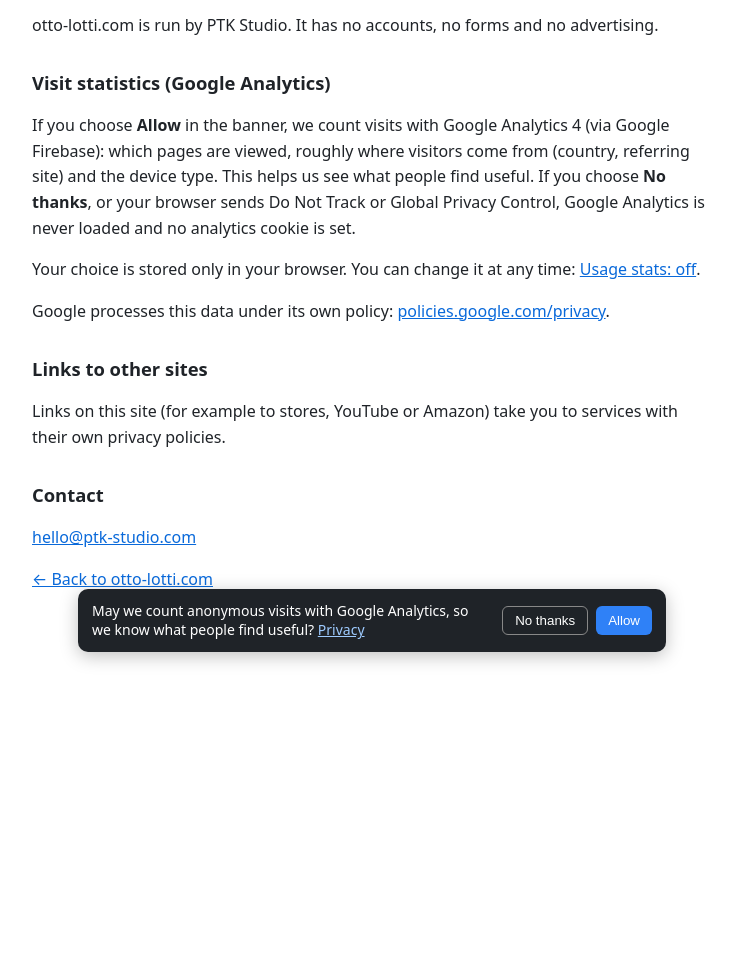
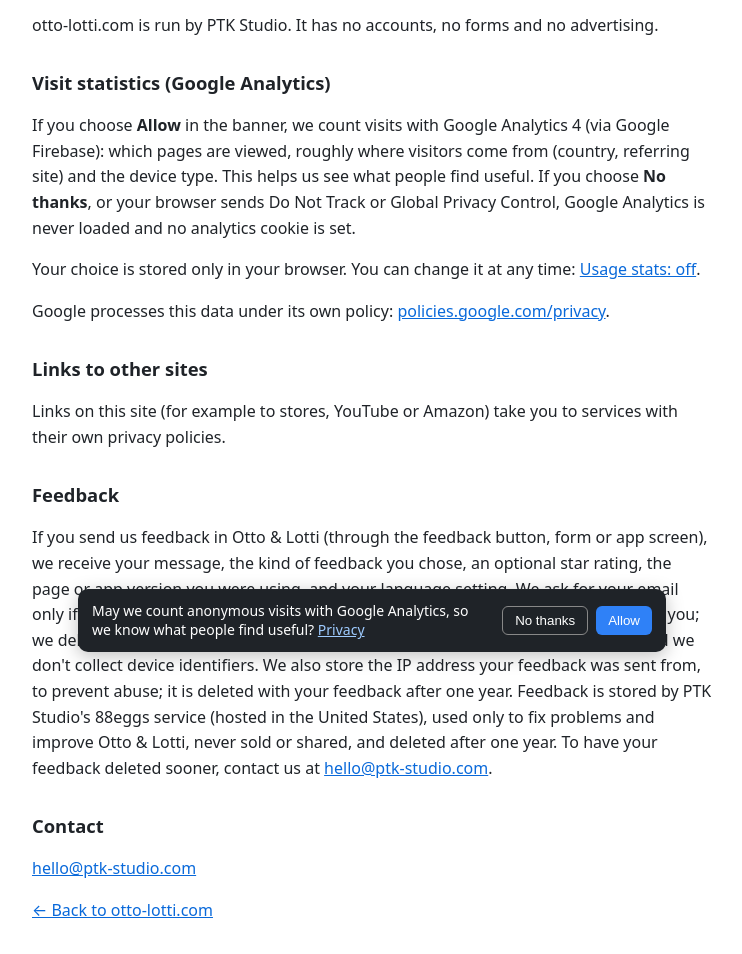
Before and after one commit to ptk-studio/otto-lotti-www, a plain HTML site: page privacy/index.html in a window 1280 px wide. Shown: the part 136-1090 px from the top of the page, without its empty margins (268-1010 px from the left). Before the commit the page ends 800 px from the top, so only its background shows below. Drawn offline with Linux system fonts and the light colour scheme; a script that the page names is missing.

Commit message:
Feedback widget on otto-lotti.com + the approved Feedback paragraph in its privacy page (88eggs-backend#341) (#4)
Claude-Session: https://claude.ai/code/session_01YRbcez3zNfM7Wf6GxyE7uN

Co-authored-by: Claude Opus 5.5 <noreply@anthropic.com>

```diff
--- a/privacy/index.html
+++ b/privacy/index.html
@@ -34,9 +34,13 @@ Control, Google Analytics is never loaded and no analytics cookie is set.</p>
 <p>Links on this site (for example to stores, YouTube or Amazon) take you to
 services with their own privacy policies.</p>
 
-<h2>Contact</h2>
+<h2>Feedback</h2>
+  <p>If you send us feedback in Otto & Lotti (through the feedback button, form or app screen), we receive your message, the kind of feedback you chose, an optional star rating, the page or app version you were using, and your language setting. We ask for your email only if you want a reply, and we keep it only if you tick the box allowing us to contact you; we delete it after at most 90 days. We don't use cookies or tracking for feedback, and we don't collect device identifiers. We also store the IP address your feedback was sent from, to prevent abuse; it is deleted with your feedback after one year. Feedback is stored by PTK Studio's 88eggs service (hosted in the United States), used only to fix problems and improve Otto & Lotti, never sold or shared, and deleted after one year. To have your feedback deleted sooner, contact us at <a href="mailto:hello@ptk-studio.com">hello@ptk-studio.com</a>.</p>
+
+  <h2>Contact</h2>
 <p><a href="mailto:hello@ptk-studio.com">hello@ptk-studio.com</a></p>
 <p><a href="/">&larr; Back to otto-lotti.com</a></p>
 <script src="/assets/ptk-analytics.js" defer></script>
+<script src="https://api.88eggs.com/feedback/widget.js?v=2" data-key="fk_SO9_9o_mQQbdoQzf6RmR_LjR" async></script>
 </body>
 </html>
```
Also changed, not shown: index.html (+1 -0 lines).
